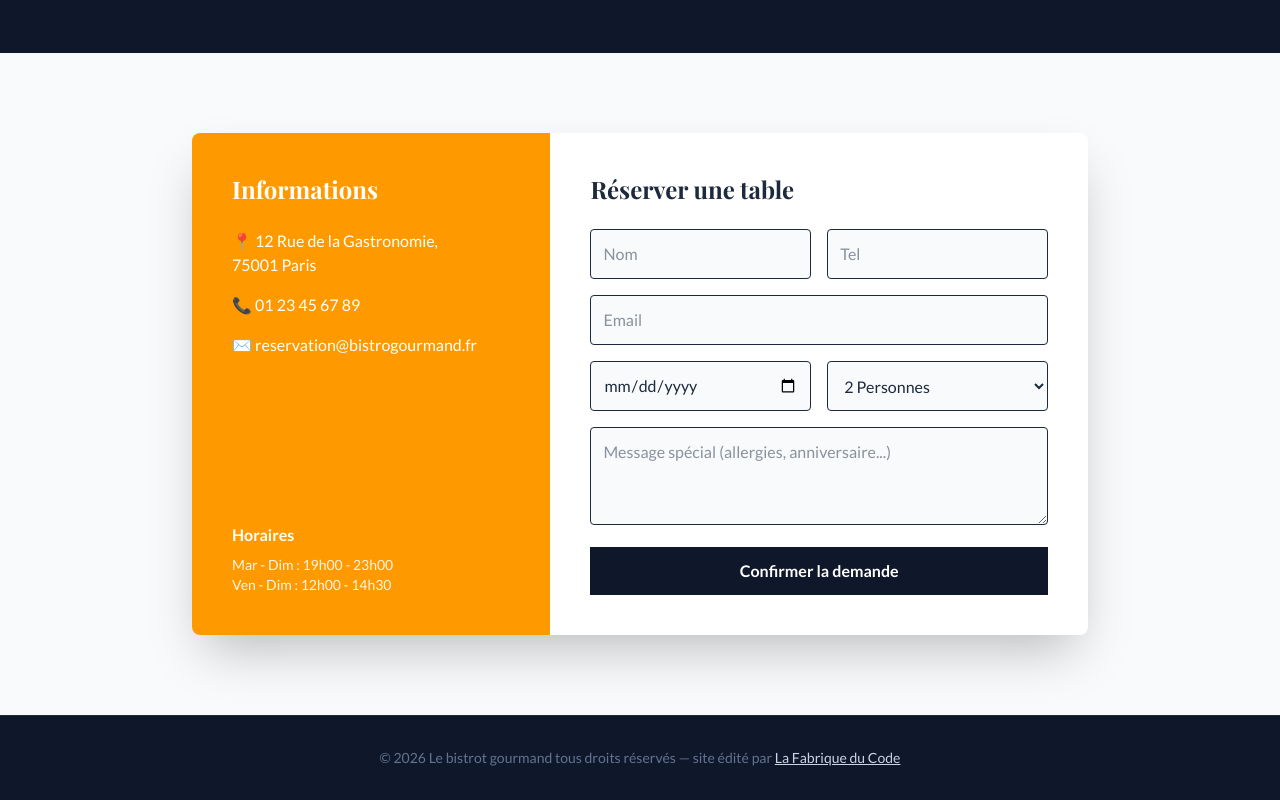
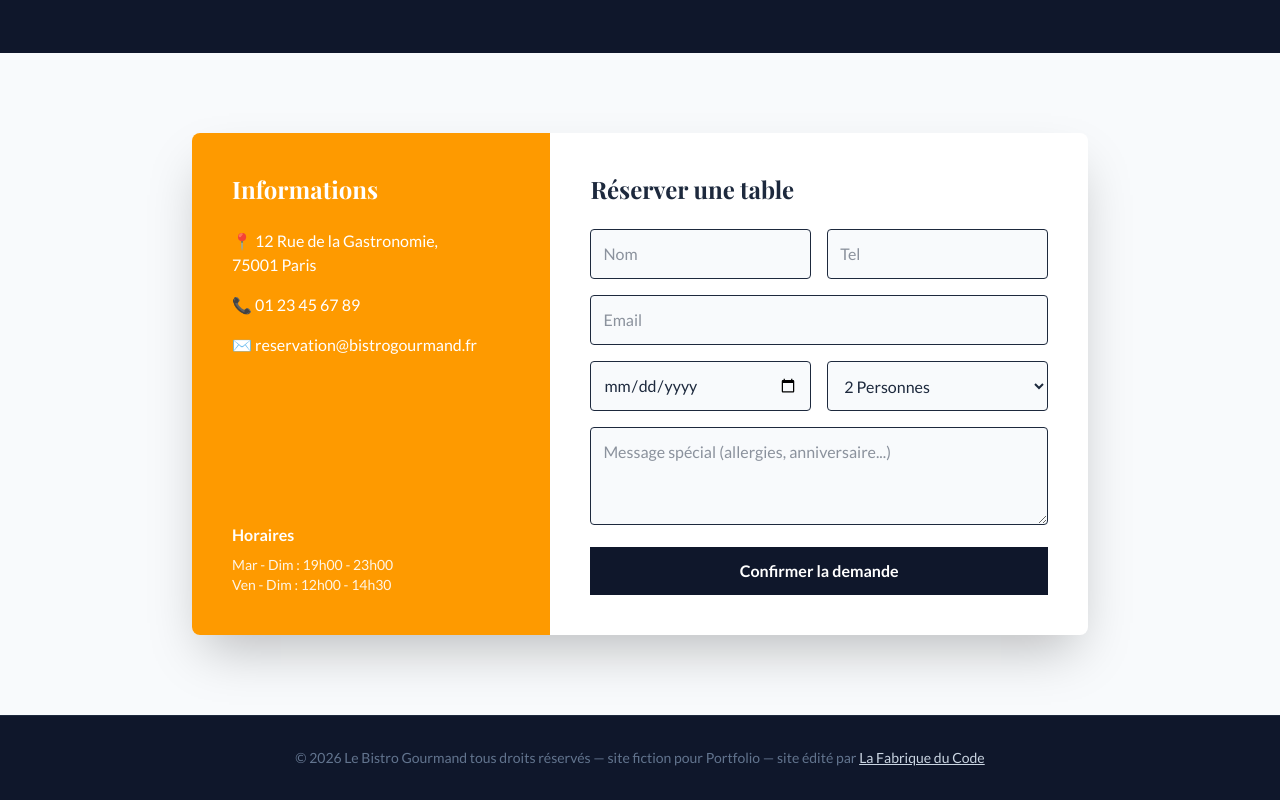
Before and after one commit to G-eraldo/leBistrotGourmand, a Nuxt app: page / in a window 1280 px wide. Shown: the part 2104-2904 px from the top of the page. Built offline with nearby package versions, Linux system fonts and the light colour scheme; a web font is replaced by a local one.

Commit message:
fix(footer): rétablir site fiction pour Portfolio et la graphie Le Bistro Gourmand

```diff
--- a/app/app.vue
+++ b/app/app.vue
@@ -155,7 +155,7 @@
     </section>
 
     <footer class="bg-slate-900 text-slate-500 py-8 text-center text-sm border-t border-slate-800">
-      <p>&copy; 2026 Le bistrot gourmand tous droits réservés — site édité par
+      <p>&copy; 2026 Le Bistro Gourmand tous droits réservés — site fiction pour Portfolio — site édité par
         <a href="https://lafabriqueducode.fr" target="_blank" rel="noopener noreferrer"
           class="text-slate-300 underline hover:text-white transition-colors">La Fabrique du Code</a>
       </p>
```
